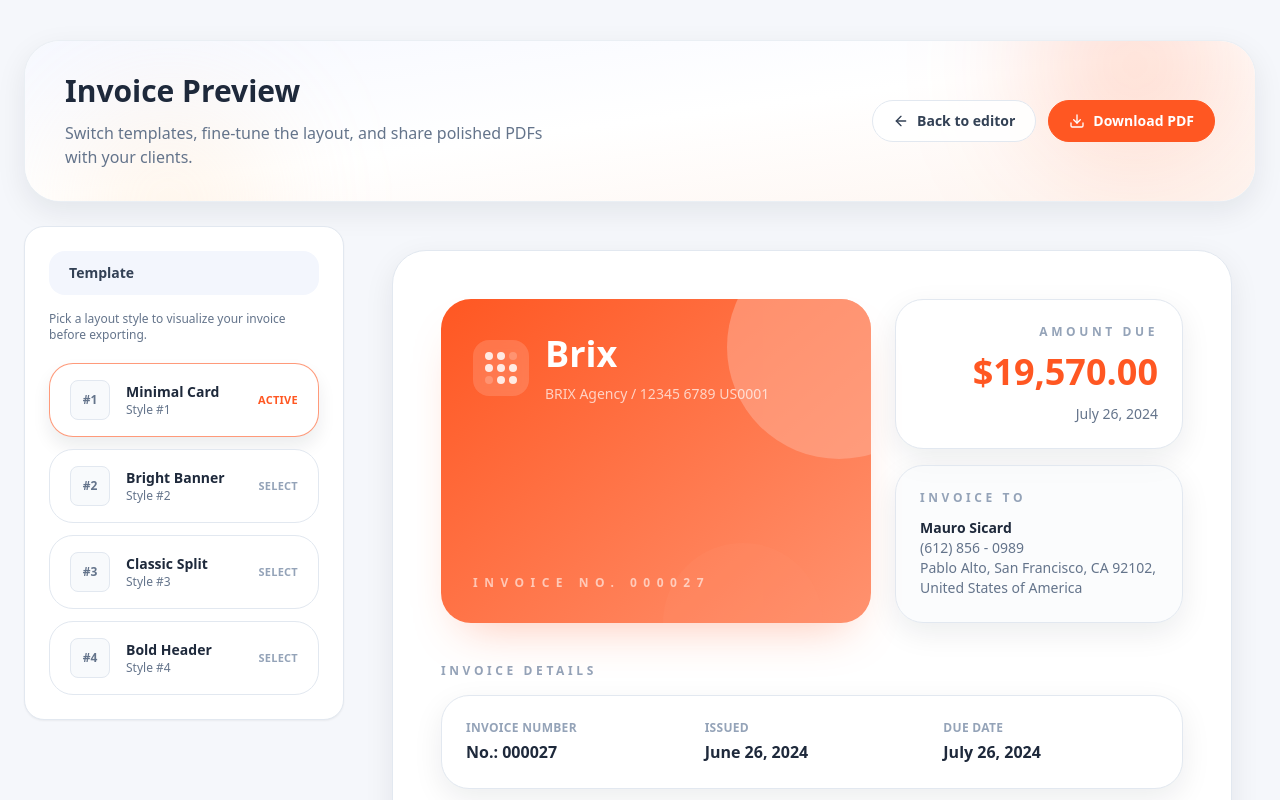
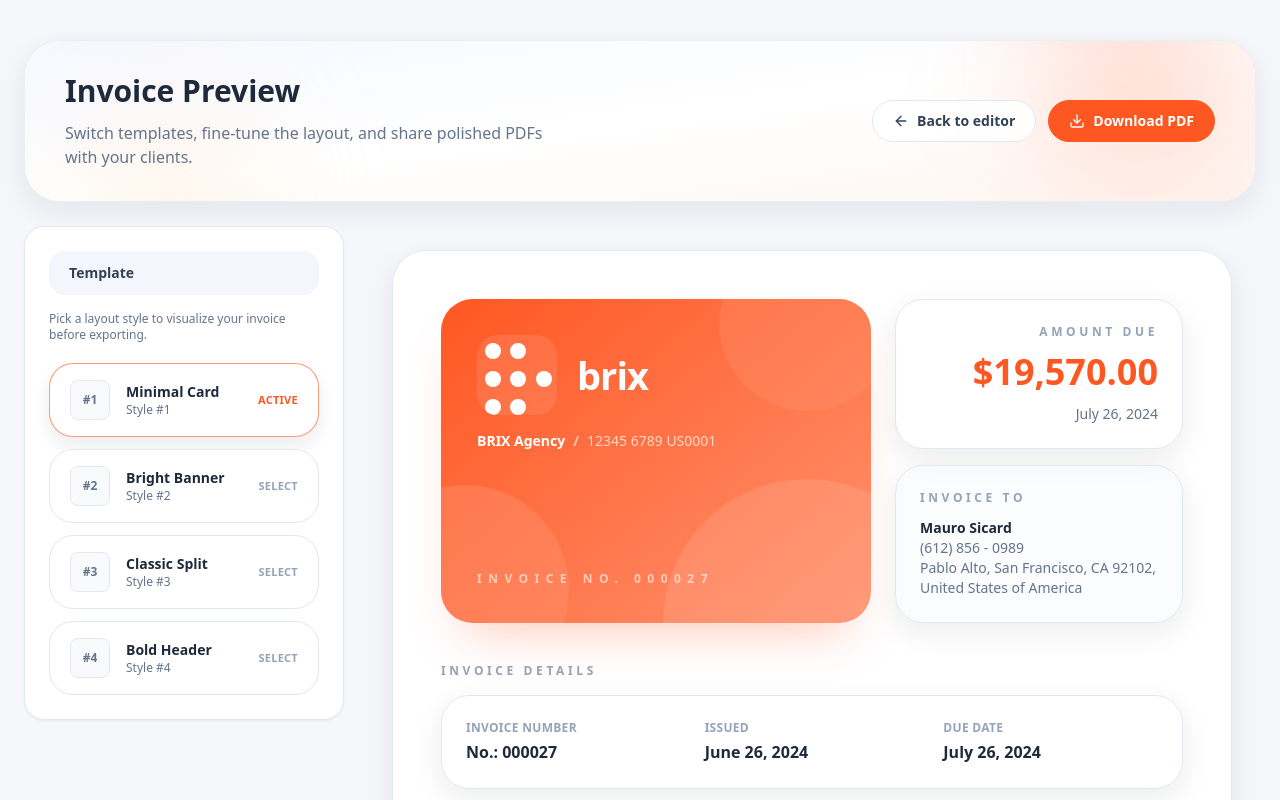
Before and after one commit to msaadmukhtar70/invoicing, a Next.js app: page /preview in a window 1280 px wide. Shown: the top 800 px of the page. Built offline with nearby package versions, Linux system fonts and the light colour scheme.

Commit message:
setting upper right section

```diff
--- a/components/templates/InvoiceOne.tsx
+++ b/components/templates/InvoiceOne.tsx
@@ -15,12 +15,20 @@ const formatDisplayDate = (value?: string) => {
   });
 };
 
-const LOGO_ACTIVE_DOTS = new Set([0, 1, 3, 4, 5, 7, 8]);
+const LOGO_ACTIVE_DOTS = new Set([0, 1, 3, 4, 5, 6, 7]);
 
 export default function InvoiceOne({ inv }: { inv: Invoice }) {
   const { sub, grand } = computeTotals(inv);
   const issuedDate = formatDisplayDate(inv.issuedDate);
   const dueDate = formatDisplayDate(inv.dueDate);
+  const brandName = inv.brandName?.trim();
+  const hasBrandName = Boolean(brandName);
+  const brandTitle = hasBrandName ? brandName! : "";
+  const agencyName = inv.from.name?.trim() || "";
+  const secondaryId = inv.from.taxNumber?.trim() || inv.from.registrationId?.trim() || "";
+  const brandLogoUrl = inv.brandLogoDataUrl?.trim();
+  const showAgencyLine = Boolean(agencyName || secondaryId);
+  const brandLogoAlt = brandTitle || agencyName ? `${brandTitle || agencyName} logo` : "Brand logo";
 
   return (
     <TemplateFrame inv={inv} className="mx-auto max-w-[960px] p-6 md:p-8 lg:p-12">
@@ -28,39 +36,52 @@ export default function InvoiceOne({ inv }: { inv: Invoice }) {
         <div className="flex flex-col gap-6 md:flex-row">
           <div className="flex-1">
             <div
-              className="relative flex h-full min-h-[220px] flex-col justify-between overflow-hidden rounded-[30px] p-8 text-white shadow-[0_24px_48px_-22px_var(--brand-color-shadow)]"
+              className="relative flex h-full min-h-[220px] flex-col justify-between overflow-hidden rounded-[32px] bg-[var(--brand-color)] p-9 text-white shadow-[0_28px_52px_-24px_var(--brand-color-shadow)]"
               style={{
                 background: "linear-gradient(140deg, var(--brand-color), var(--brand-color-light))",
               }}
             >
+              <div className="pointer-events-none absolute inset-0">
                 <div
-                className="pointer-events-none absolute -right-20 -top-16 h-56 w-56 rounded-full opacity-50 blur-0"
+                  className="absolute -left-20 bottom-[-70px] h-52 w-52 rounded-full opacity-40"
+                  style={{ background: "var(--brand-color-light)" }}
+                />
+                <div
+                  className="absolute -bottom-36 right-[-80px] h-72 w-72 rounded-full opacity-25"
                   style={{ background: "var(--brand-color-lighter)" }}
                 />
                 <div
-                className="pointer-events-none absolute -bottom-20 right-12 h-40 w-40 rounded-full opacity-20 blur-0"
+                  className="absolute -top-16 right-[-24px] h-44 w-44 rounded-full opacity-30"
                   style={{ background: "var(--brand-color-light)" }}
                 />
-              <div className="relative z-10 flex items-center gap-4">
-                <div className="grid h-14 w-14 grid-cols-3 gap-1 rounded-2xl bg-white/15 p-3 backdrop-blur-sm">
+              </div>
+              <div className="relative z-10 space-y-4">
+                <div className="flex items-center gap-5">
+                  <div className="flex h-20 w-20 items-center justify-center overflow-hidden rounded-3xl bg-transparent p-0">
+                    {brandLogoUrl ? (
+                      <img src={brandLogoUrl} alt={brandLogoAlt} className="h-full w-full object-contain" />
+                    ) : (
+                      <div className="grid h-full w-full grid-cols-3 gap-3 rounded-3xl bg-white/10 p-2 backdrop-blur-sm">
                         {Array.from({ length: 9 }).map((_, index) => (
                           <span
                             key={index}
-                      className={`h-2 w-2 rounded-full ${LOGO_ACTIVE_DOTS.has(index) ? "bg-white/85" : "bg-white/20"}`}
+                            className={`h-4 w-4 rounded-full ${LOGO_ACTIVE_DOTS.has(index) ? "bg-white" : "bg-white/0"}`}
                           />
                         ))}
                       </div>
-                <div>
-                  <div className="text-4xl font-extrabold capitalize leading-tight">
-                    {inv.brandName || inv.from.name || "brix"}
+                    )}
                   </div>
-                  {(inv.from.name || inv.from.taxNumber) && (
-                    <div className="mt-2 text-sm font-medium text-white/70">
-                      {inv.from.name}
-                      {inv.from.taxNumber ? ` / ${inv.from.taxNumber}` : ""}
+                  {hasBrandName && (
+                    <div className="text-[38px] font-extrabold leading-none tracking-tight text-white">{brandTitle}</div>
+                  )}
+                </div>
+                {showAgencyLine && (
+                  <div className="text-sm font-semibold text-white/80">
+                    {agencyName && <span className="font-semibold text-white">{agencyName}</span>}
+                    {agencyName && secondaryId && <span className="mx-2 text-white/60">/</span>}
+                    {secondaryId && <span className="font-medium text-white/70">{secondaryId}</span>}
                   </div>
                 )}
-                </div>
               </div>
               {inv.invoiceNumber && (
                 <div className="relative z-10 text-xs font-semibold uppercase tracking-[0.54em] text-white/60">
```
Lines whose indentation alone changed are shown as unchanged.
